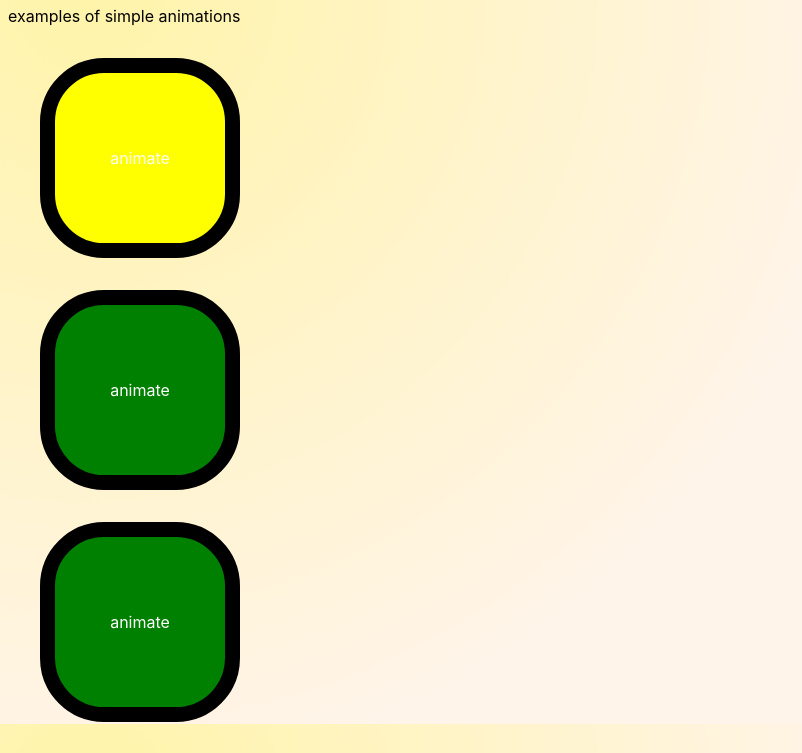
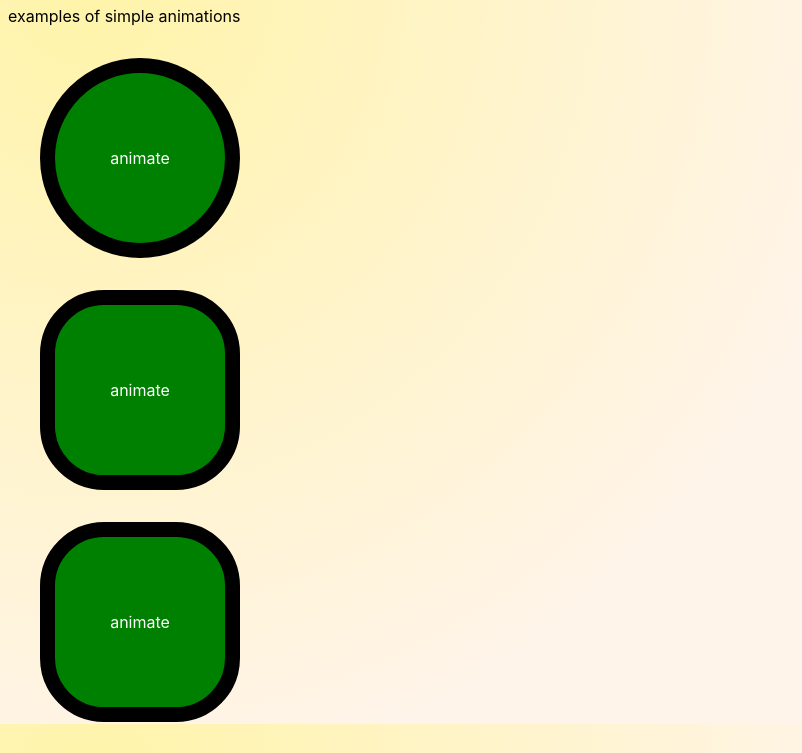
Before and after one commit to willmaher/Class-site, a plain HTML site: page animation.html in a window 1280 px wide. Shown: the part 76-829 px from the top of the page, without its empty margins (0-802 px from the left). Drawn offline with Linux system fonts and the light colour scheme.

Commit message:
Update animation.html

```diff
--- a/animation.html
+++ b/animation.html
@@ -23,7 +23,7 @@
       font-family: -apple-system, BlinkMacSystemFont, "Segoe UI", Roboto, Oxygen-Sans, Ubuntu, Cantarell, "Helvetica Neue", sans-serif;
     }
 
-    h1 {
+    h1:hover {
       color: blue;
       font-size: 2rem;
       text-shadow: 0px 0px transparent;
@@ -44,15 +44,26 @@
     }
 
     #box1 {
-      background-color:yellow;
+      background: green;
+      height:200px;
+      width:200px;
+      border-radius:50%;
+      display:flex;
+      justify-content:center;
+      align-items:center;
+      color:white;
       border:15px solid black;
-      opacity: 1;
-      transform: rotate(0deg);
+      transform:rotate(0deg);
+      transition:background 1s, border 1s, border-radius .5s, transform 1s;
+    }
+    #box1:hover {
+      background:red;
+      border:0px solid transparent;
+      border-radius:0;
+      transform:rotate(900deg);
     }
 
     #box2 {}
-
-
 
 
     #box3 {}
```
